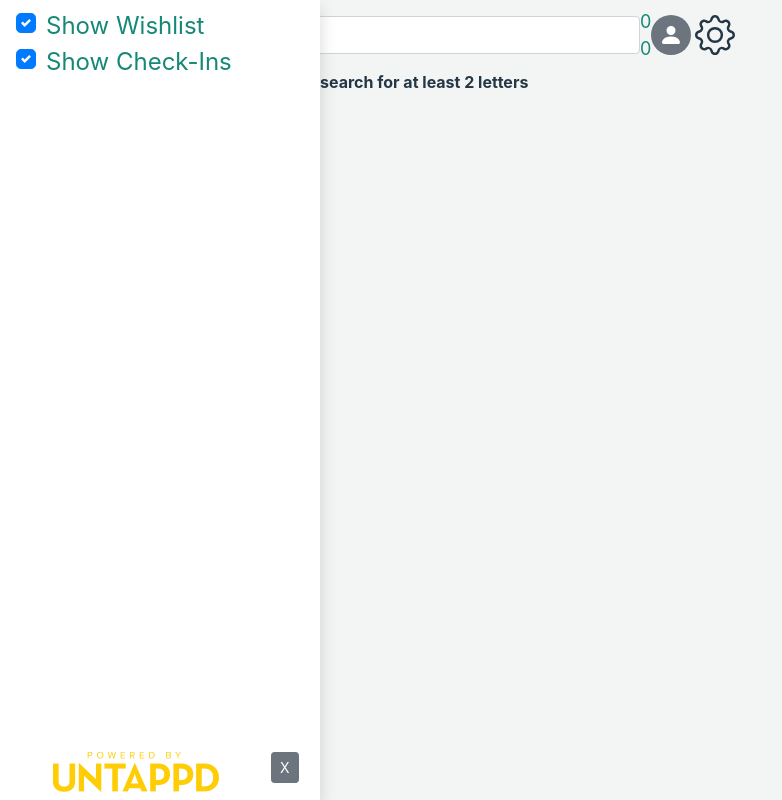
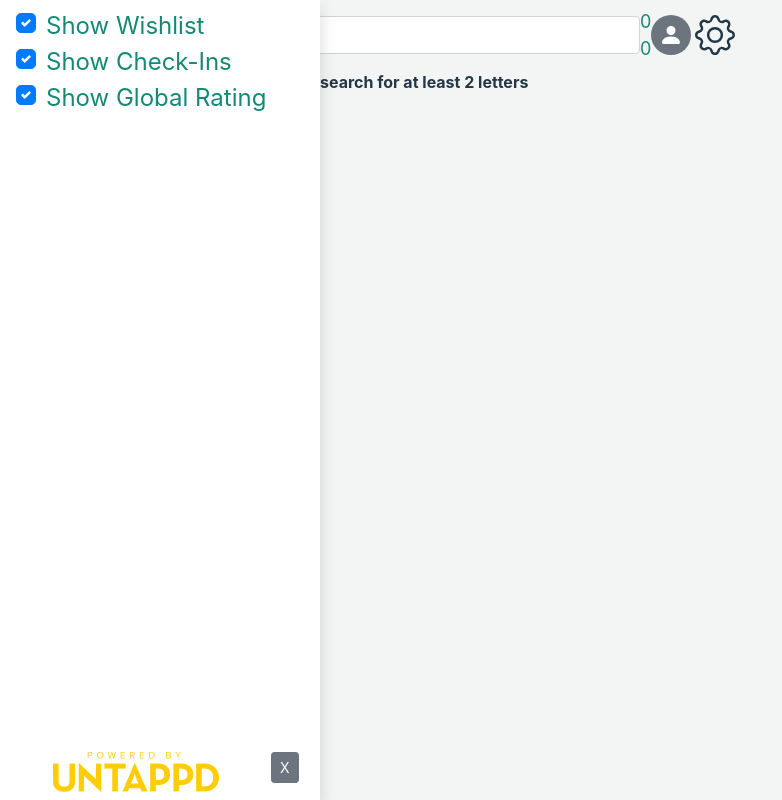
Before and after one commit to MarcProe/dididrinkit, a Nuxt app: page / in a window 1280 px wide. Both pictures are taken after a click on the button 715 px from the left and 35 px from the top of the page. Shown: the whole page, without its empty margins (0-782 px from the left). Built offline with nearby package versions, Linux system fonts and the light colour scheme.

Commit message:
feat(config): add config option for global rating

```diff
--- a/components/BeerList.vue
+++ b/components/BeerList.vue
@@ -45,6 +45,7 @@
           <span v-else v-b-tooltip.hover title="Wishlist">WL</span>
           <br />
           <span
+            v-if="$store.state.showglobal"
             v-b-tooltip.hover
             title="Global Rating"
             style="font-size: x-large; color: #999"
--- a/components/SideBar.vue
+++ b/components/SideBar.vue
@@ -46,6 +46,16 @@
           @input="toggle_usecheckins"
           >Show Check-Ins</b-form-checkbox
         >
+        <b-form-checkbox
+          id="checkbox-3"
+          v-model="showglobal"
+          name="checkbox-3"
+          size="lg"
+          value="true"
+          unchecked-value="false"
+          @input="toggle_showglobal"
+          >Show Global Rating</b-form-checkbox
+        >
       </div>
     </b-sidebar>
   </div>
@@ -57,6 +67,7 @@ export default {
     return {
       usewishlist: true,
       usecheckins: true,
+      showglobal: true,
     }
   },
   methods: {
@@ -68,6 +79,10 @@ export default {
       this.$store.commit('set_usecheckins', val)
       this.$store.dispatch('filterList')
     },
+    toggle_showglobal(val) {
+      this.$store.commit('set_showglobal', val)
+      this.$store.dispatch('filterlist')
+    },
   },
 }
 </script>
--- a/store/index.js
+++ b/store/index.js
@@ -11,6 +11,7 @@ export const state = () => ({
   wshown: 0,
   usewishlist: true,
   usecheckins: true,
+  showglobal: true,
 })
 
 export const mutations = {
@@ -53,6 +54,9 @@ export const mutations = {
   set_usecheckins(state, usecheckins) {
     state.usecheckins = usecheckins === 'true'
   },
+  set_showglobal(state, showglobal) {
+    state.showglobal = showglobal === 'true'
+  },
 }
 
 export const getters = {
@@ -91,6 +95,9 @@ export const getters = {
   },
   get_usecheckins(state) {
     return state.usecheckins
+  },
+  get_showglobal(state) {
+    return state.showglobal
   },
 }
 
```
